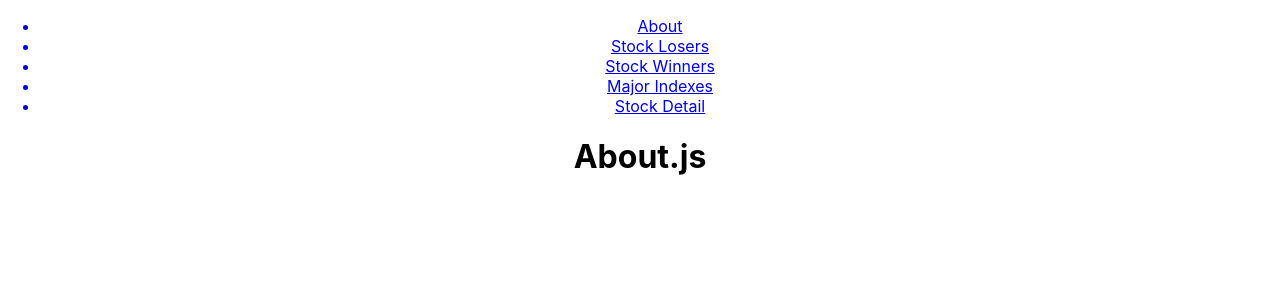
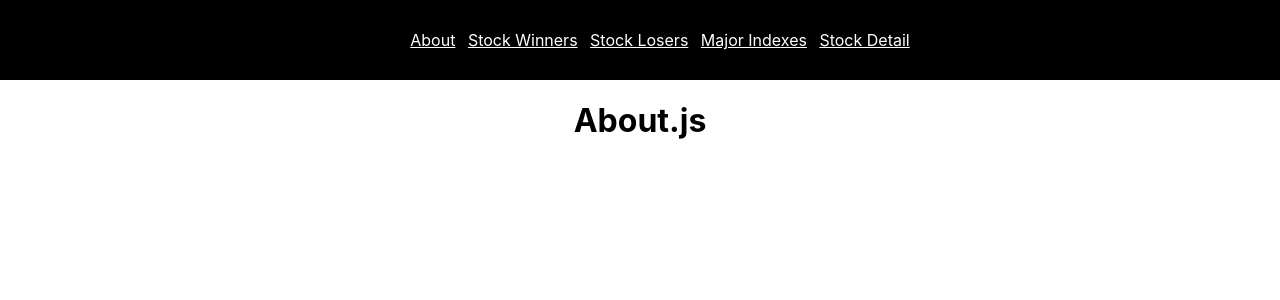
Before and after one commit to mh44698/finance-project, a React (Create React App) app: page /about in a window 1280 px wide. Shown: the top 300 px of the page. Built offline with nearby package versions, Linux system fonts and the light colour scheme.

Commit message:
Day 2 - updated project and links

```diff
--- a/src/App.css
+++ /dev/null
@@ -1,38 +0,0 @@
-.App {
-  text-align: center;
-}
-
-.App-logo {
-  height: 40vmin;
-  pointer-events: none;
-}
-
-@media (prefers-reduced-motion: no-preference) {
-  .App-logo {
-    animation: App-logo-spin infinite 20s linear;
-  }
-}
-
-.App-header {
-  background-color: #282c34;
-  min-height: 100vh;
-  display: flex;
-  flex-direction: column;
-  align-items: center;
-  justify-content: center;
-  font-size: calc(10px + 2vmin);
-  color: white;
-}
-
-.App-link {
-  color: #61dafb;
-}
-
-@keyframes App-logo-spin {
-  from {
-    transform: rotate(0deg);
-  }
-  to {
-    transform: rotate(360deg);
-  }
-}
--- a/src/App.js
+++ b/src/App.js
@@ -1,5 +1,5 @@
 import React from 'react';
-import './App.css';
+import './Component/App.css';
 import Nav from './Component/Nav.js'
 import About from './Component/About.js'
 import StockDetail from './Component/StockDetail.js'
--- a/src/Component/About.js
+++ b/src/Component/About.js
@@ -1,4 +1,5 @@
 import React from 'react';
+import './App.css';
 
 
 function About() {
--- /dev/null
+++ b/src/Component/App.css
@@ -0,0 +1,21 @@
+.App {
+  text-align: center;
+}
+
+nav {
+  display: flex;
+  justify-content: space-around;
+  align-items: center;
+  min-height: 10vh;
+  background-color: black;
+  color: white;
+  list-style: none;
+}
+
+.nav-links {
+  width: 40%;
+  display: flex;
+  justify-content: space-around;
+  align-items: center;
+  list-style: none;
+}
--- a/src/Component/MajorIndexes.js
+++ b/src/Component/MajorIndexes.js
@@ -1,4 +1,5 @@
 import React, { useState, useEffect } from 'react';
+import './App.css';
 
 
 
@@ -19,14 +20,16 @@ function MajorIndexes() {
   }
   return (
     <div>
+        <table >
      {items.map(item => (
-        <h1>
-        {item.ticker} - {item.indexName}<br></br>
-        Price ${item.price}<br></br>
-        Changes ${item.changes}
-        </h1>
-
+        <tr>
+        <th>{item.ticker}</th>
+        <th>{item.indexName}</th>
+        <th>$ {item.price}</th>
+        <th>$ {item.changes}</th>
+        </tr>
      ))}
+     </table>
     </div>
   );
 }
--- a/src/Component/Nav.js
+++ b/src/Component/Nav.js
@@ -10,23 +10,24 @@ function Nav() {
   return (
  <nav>
        <ul className="nav-links">
-           <Link to="/about">
+
+           <Link style={navStyle} to="/about">
                <li>About</li>
            </Link>
 
-           <Link to="/StockLosers">
+           <Link style={navStyle} to="/StockWinners">
+               <li>Stock Winners</li>
+           </Link>
+
+           <Link style={navStyle} to="/StockLosers">
                <li>Stock Losers</li>
            </Link>
 
-           <Link to="/StockWinners">
-               <li>Stock Winners</li>
-           </Link>
-
-           <Link to="/MajorIndexes">
+           <Link style={navStyle} to="/MajorIndexes">
                <li>Major Indexes</li>
            </Link>
 
-           <Link to="/StockDetail">
+           <Link style={navStyle} to="/StockDetail">
                <li>Stock Detail</li>
            </Link>
 
--- a/src/Component/StockDetail.js
+++ b/src/Component/StockDetail.js
@@ -1,4 +1,5 @@
 import React, { useState, useEffect } from 'react';
+import './App.css';
 
 
 
@@ -18,10 +19,24 @@ function StockDetail() {
   }
   return (
     <div>
+      Stock DE
+      <table>
      {items.map(item => (
-        <h1>
-        {item.date} {item.open} {item.close}
-        </h1>
+        <tr>
+        <th>{item.date}</th>
+        <th>{item.open}</th>
+        <th>{item.high}</th>
+        <th>{item.low}</th>
+        <th>{item.close}</th>
+        </tr>
+     ))}
+     </table>
+    </div>
+  );
+}
+
+export default StockDetail;
+
 // date: "2015-01-06"
 // open: 106.54
 // high: 107.43
@@ -34,9 +49,3 @@ function StockDetail() {
 // vwap: 106.10667
 // label: "January 06, 15"
 // changeOverTime: 0.00263
-     ))}
-    </div>
-  );
-}
-
-export default StockDetail;
--- a/src/Component/StockLosers.js
+++ b/src/Component/StockLosers.js
@@ -1,4 +1,5 @@
 import React, { useState, useEffect } from 'react';
+import './App.css';
 
 
 
@@ -19,14 +20,17 @@ function StockLosers() {
   }
   return (
     <div>
+      <table>
      {items.map(item => (
-        <h1>
-        {item.ticker} - {item.companyName}<br></br>
-        Price ${item.price}<br></br>
-        Changes ${item.changes}
-        </h1>
+        <tr>
+        <th>{item.ticker}</th>
+        <th>{item.companyName}</th>
+        <th>$ {item.price}</th>
+        <th>$ {item.changes}</th>
+        </tr>
 
      ))}
+      </table>
     </div>
   );
 }
--- a/src/Component/StockWinners.js
+++ b/src/Component/StockWinners.js
@@ -1,5 +1,5 @@
 import React, { useState, useEffect } from 'react';
-
+import './App.css';
 
 
 function StockWinners() {
@@ -19,14 +19,16 @@ function StockWinners() {
   }
   return (
     <div>
+      <table align="center">
      {items.map(item => (
-        <h1>
-        {item.ticker} - {item.companyName}<br></br>
-        Price ${item.price}<br></br>
-        Changes ${item.changes}
-        </h1>
-
+        <tr>
+        <th>{item.ticker}</th>
+        <th>{item.companyName}</th>
+        <th>$ {item.price}</th>
+        <th>$ {item.changes}</th>
+        </tr>
      ))}
+     </table>
     </div>
   );
 }
```
Also changed, not shown: 1 other file (tests, documents, lock files or other folders).
